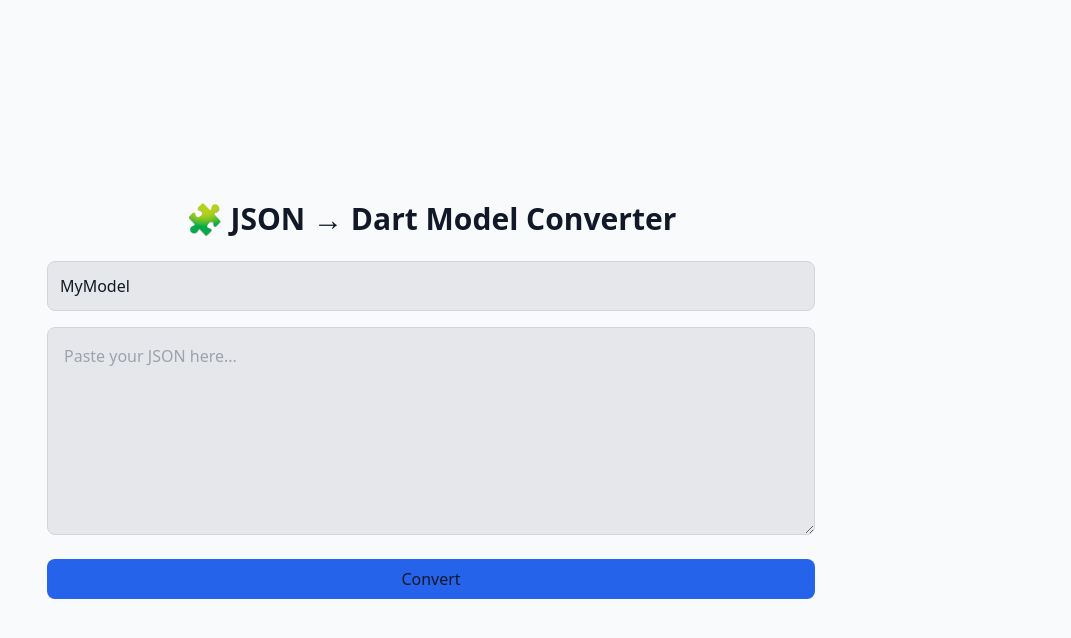
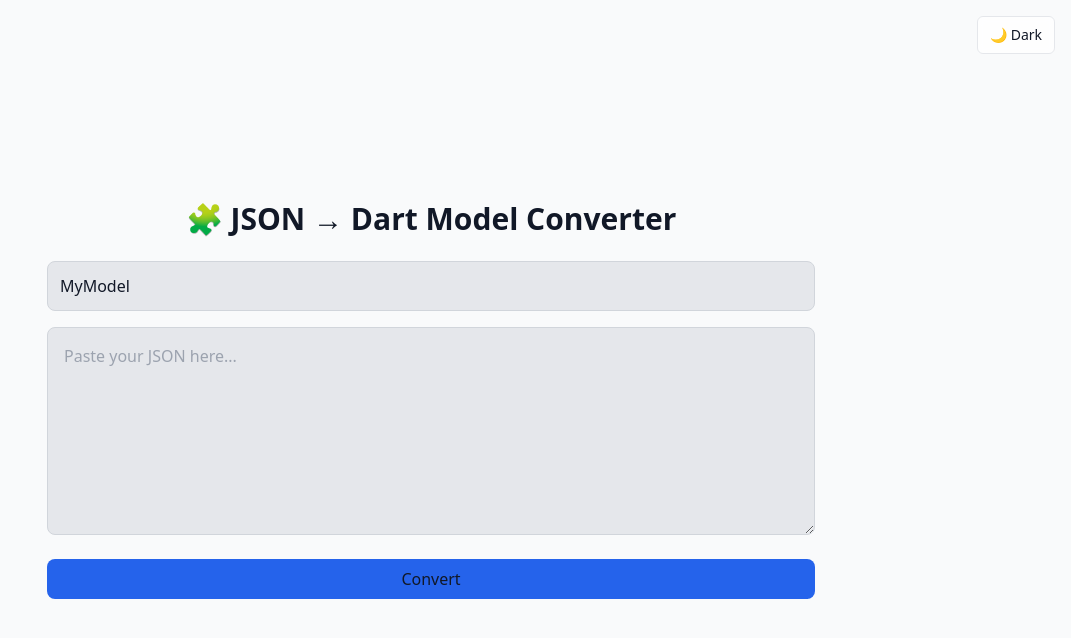
Before and after one commit to harshyadavDeveloper/json_to_dart_converter, a React (Vite) app: page / in a window 1280 px wide. Shown: the top 638 px of the page, without its empty margins (209-1280 px from the left). Built offline with nearby package versions, Linux system fonts and the light colour scheme.

Commit message:
implemented theme toggle and tested

```diff
--- a/src/App.jsx
+++ b/src/App.jsx
@@ -28,7 +28,7 @@ export default function App() {
 
   return (
     <div className="min-h-screen flex flex-col items-center justify-center bg-gray-50 text-gray-900 dark:bg-gray-950 dark:text-white px-4 py-10 transition-colors duration-300">
-      {/* <ThemeToggle /> */}
+      <ThemeToggle />
 
       <h1 className="text-3xl font-bold mb-6 text-center">
         🧩 JSON → Dart Model Converter
--- a/src/components/ThemeToggle.jsx
+++ b/src/components/ThemeToggle.jsx
@@ -1,29 +1,69 @@
 import { useEffect, useState } from "react";
 
+const THEME_KEY = "theme"; // localStorage key
+
 export default function ThemeToggle() {
-  const [theme, setTheme] = useState(() => {
-    return localStorage.getItem("theme") || "dark";
-  });
+  // initialize using localStorage or system preference
+  const getInitial = () => {
+    try {
+      const stored = localStorage.getItem(THEME_KEY);
+      if (stored === "dark" || stored === "light") return stored;
+      // fallback to system preference
+      if (window.matchMedia && window.matchMedia("(prefers-color-scheme: dark)").matches) {
+        return "dark";
+      }
+    } catch (e) {
+      // ignore localStorage errors (e.g., private mode)
+      console.error(`Error accessing localStorage: ${e.message}`);
+    }
+    return "light";
+  };
 
+  const [theme, setTheme] = useState(getInitial);
+
+  // apply the theme to <html> and persist it
   useEffect(() => {
+    const root = document.documentElement;
     if (theme === "dark") {
-      document.documentElement.classList.add("dark");
+      root.classList.add("dark");
     } else {
-      document.documentElement.classList.remove("dark");
+      root.classList.remove("dark");
     }
-    localStorage.setItem("theme", theme);
+    try {
+      localStorage.setItem(THEME_KEY, theme);
+    } catch (e) {
+      // ignore
+        console.error(`Error accessing localStorage: ${e.message}`);
+    }
   }, [theme]);
 
-  const toggleTheme = () => {
-    setTheme((prev) => (prev === "dark" ? "light" : "dark"));
-  };
+  // keep theme in sync if user changes system preference while page open
+  useEffect(() => {
+    const mq = window.matchMedia && window.matchMedia("(prefers-color-scheme: dark)");
+    if (!mq || !mq.addEventListener) return;
+    const handler = (e) => {
+      // only change if user hasn't explicitly set preference in localStorage
+      try {
+        const stored = localStorage.getItem(THEME_KEY);
+        if (!stored) setTheme(e.matches ? "dark" : "light");
+      } catch (err) {
+        // ignore
+        console.error(`Error accessing localStorage: ${err.message}`);
+      }
+    };
+    mq.addEventListener("change", handler);
+    return () => mq.removeEventListener("change", handler);
+  }, []);
+
+  const toggle = () => setTheme((t) => (t === "dark" ? "light" : "dark"));
 
   return (
     <button
-      onClick={toggleTheme}
-      className="absolute top-5 right-5 px-3 py-2 text-sm rounded-md border border-gray-500 hover:border-blue-500 transition"
+      onClick={toggle}
+      aria-label="Toggle theme"
+      className="fixed top-4 right-4 z-50 flex items-center gap-2 px-3 py-2 rounded-md border bg-white/80 dark:bg-gray-800/80 border-gray-200 dark:border-gray-700 text-sm backdrop-blur-sm"
     >
-      {theme === "dark" ? "☀️ Light Mode" : "🌙 Dark Mode"}
+      {theme === "dark" ? "☀️ Light" : "🌙 Dark"}
     </button>
   );
 }
```
